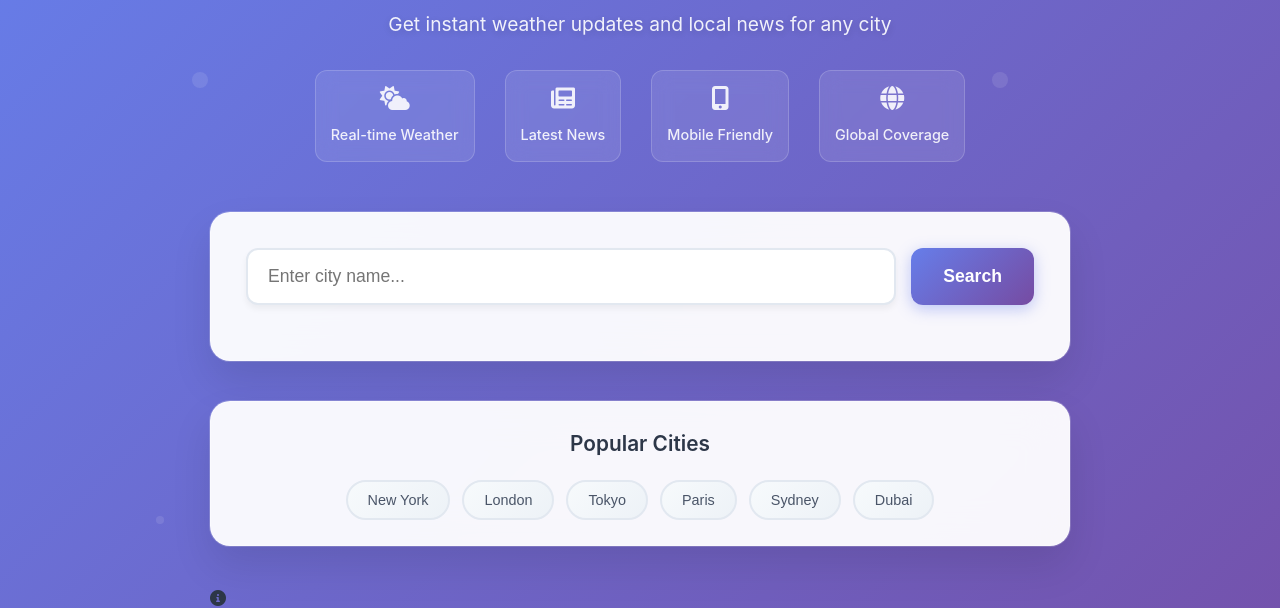
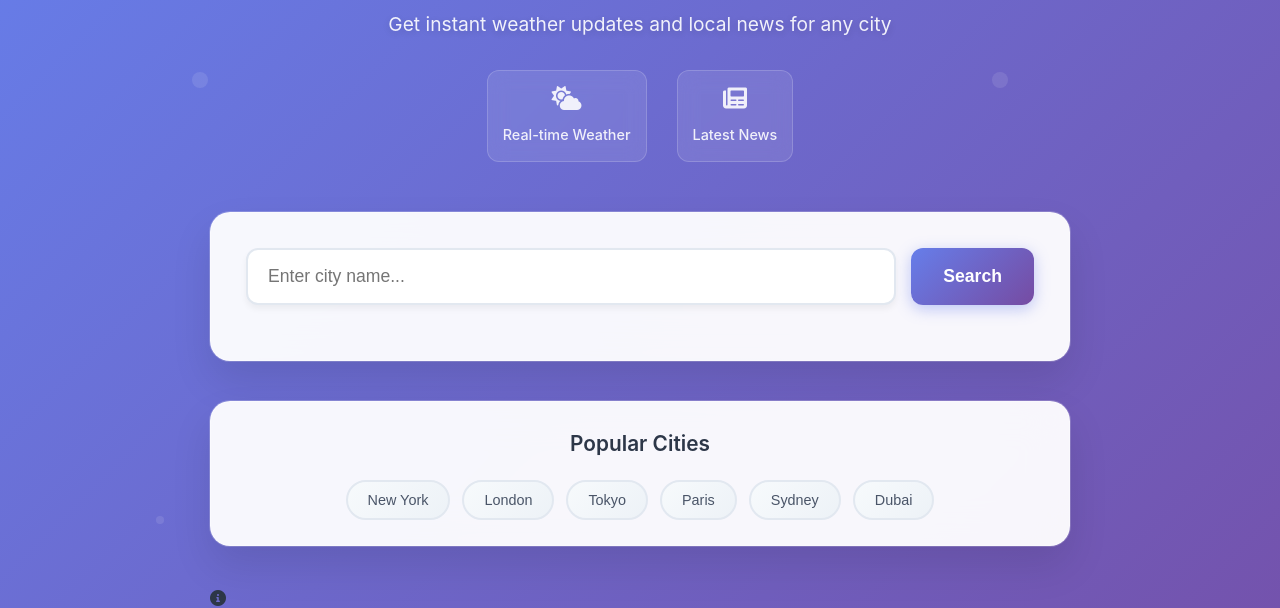
Before and after one commit to kmathew30/cs1060-kmathew30-hw1, a website built with Vite: page index.html in a window 1280 px wide. Shown: the part 120-728 px from the top of the page. Built offline with nearby package versions, Linux system fonts and the light colour scheme.

Commit message:
Remove Inaccurate Feature Claims

```diff
--- a/index.html
+++ b/index.html
@@ -26,14 +26,6 @@
           <div class="feature-item">
             <i class="fas fa-newspaper"></i>
             <span>Latest News</span>
-          </div>
-          <div class="feature-item">
-            <i class="fas fa-mobile-alt"></i>
-            <span>Mobile Friendly</span>
-          </div>
-          <div class="feature-item">
-            <i class="fas fa-globe"></i>
-            <span>Global Coverage</span>
           </div>
         </div>
       </header>
```
